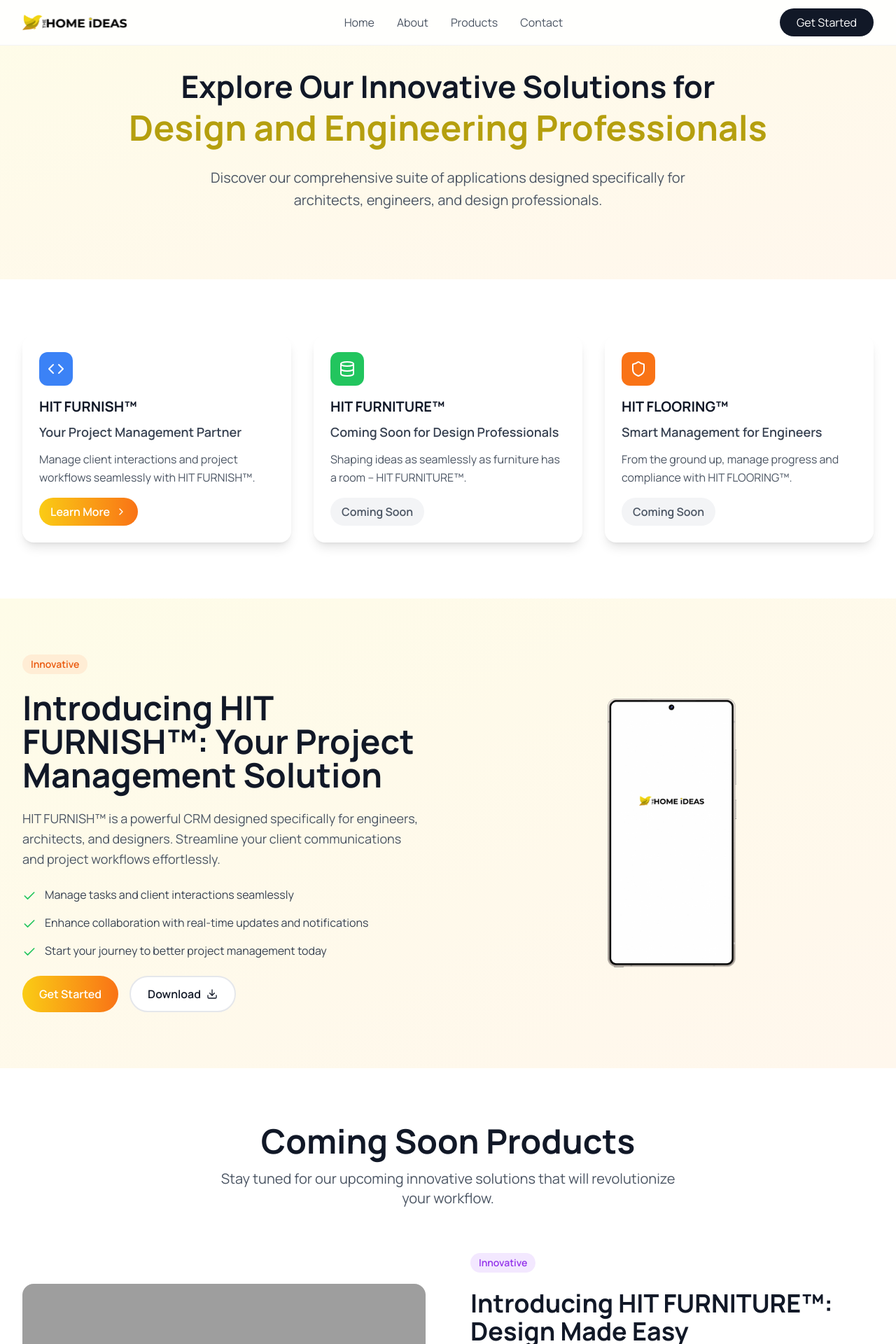
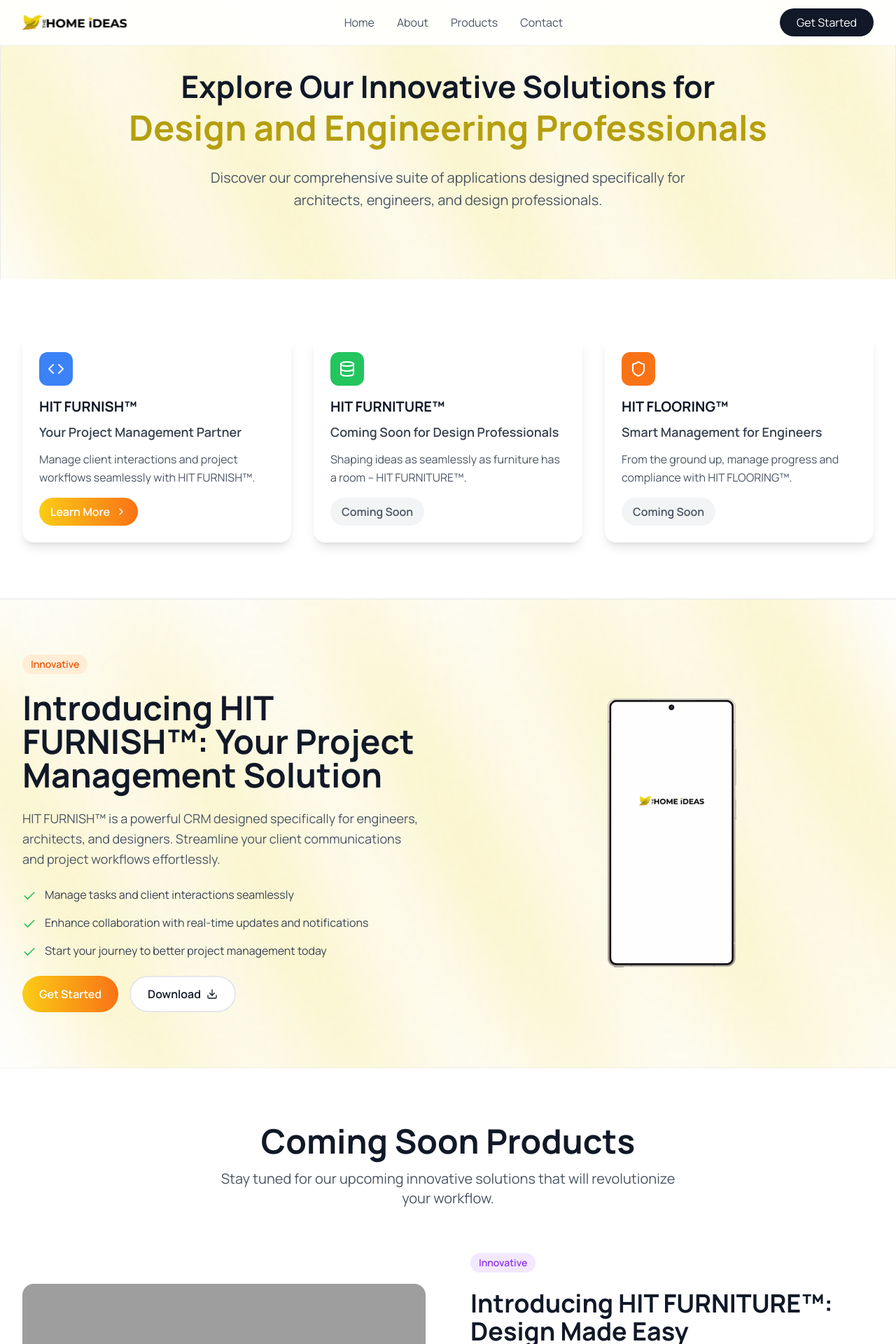
Before and after one commit to Sanjayuiux/homeideas, a Next.js app: page /products in a window 1280 px wide. Shown: the top 1920 px of the page at 70% size. Built offline with nearby package versions, Linux system fonts and the light colour scheme; grey boxes are pictures that could not be loaded.

Commit message:
add background image for sections in products page

```diff
--- a/src/app/products/page.tsx
+++ b/src/app/products/page.tsx
@@ -52,7 +52,7 @@ const ProductsPage = () => {
       <Navigation/>
 
       {/* Hero Section */}
-      <section className="pt-24 pb-16 bg-gradient-to-br from-yellow-50 to-orange-50">
+      <section className="pt-24 pb-16 bg-[url('/assets/images/homeideas_bg.jpg')] bg-cover bg-center">
         <div className="max-w-7xl mx-auto px-4 sm:px-6 lg:px-8">
           <div className="text-center">
             <h1 className={`font-bold text-gray-900 mb-6 transition-all duration-1000 delay-300 ${
@@ -103,7 +103,7 @@ const ProductsPage = () => {
       </section>
 
       {/* Featured Product - HIT FURNISH */}
-      <section className="py-20 bg-gradient-to-br from-yellow-50 to-orange-50">
+      <section className="py-20 bg-[url('/assets/images/homeideas_bg.jpg')] bg-cover bg-center">
         <div className="max-w-7xl mx-auto px-4 sm:px-6 lg:px-8">
           <div className="grid lg:grid-cols-2 gap-16 items-center">
             <div className="space-y-6">
@@ -254,20 +254,20 @@ const ProductsPage = () => {
       </section>
 
       {/* Call to Action */}
-      <section className="py-20 bg-gradient-to-r from-gray-900 to-gray-800">
+      <section className="py-20 ">
         <div className="max-w-7xl mx-auto px-4 sm:px-6 lg:px-8">
           <div className="text-center">
-            <h2 className="text-4xl md:text-5xl font-bold text-white mb-6">
+            <h2 className="text-4xl md:text-5xl font-bold text-black mb-6">
               Ready to Transform Your Workflow?
             </h2>
-            <p className="text-xl text-gray-300 mb-8 max-w-2xl mx-auto">
+            <p className="text-xl text-black/40 mb-8 max-w-2xl mx-auto">
               Join thousands of professionals who trust HomeIdeas Technology for their business solutions.
             </p>
             <div className="flex flex-col sm:flex-row gap-4 justify-center">
               <button className="bg-gradient-to-r from-yellow-400 to-orange-500 text-white px-8 py-4 rounded-full font-semibold hover:shadow-lg transform hover:scale-105 transition-all duration-300">
                 Get Started Today
               </button>
-              <button className="bg-transparent text-white px-8 py-4 rounded-full font-semibold border-2 border-white hover:bg-white hover:text-gray-900 transition-colors">
+              <button className="bg-white text-gray-900 px-8 py-4 rounded-full font-semibold border-2 border-gray-200 hover:border-gray-300 transition-colors">
                 Contact Sales
               </button>
             </div>
```
